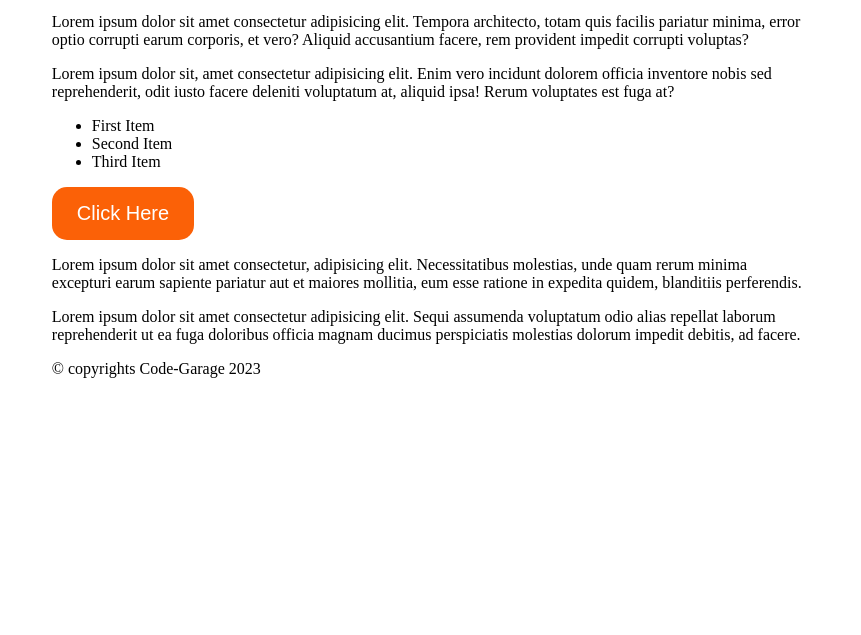
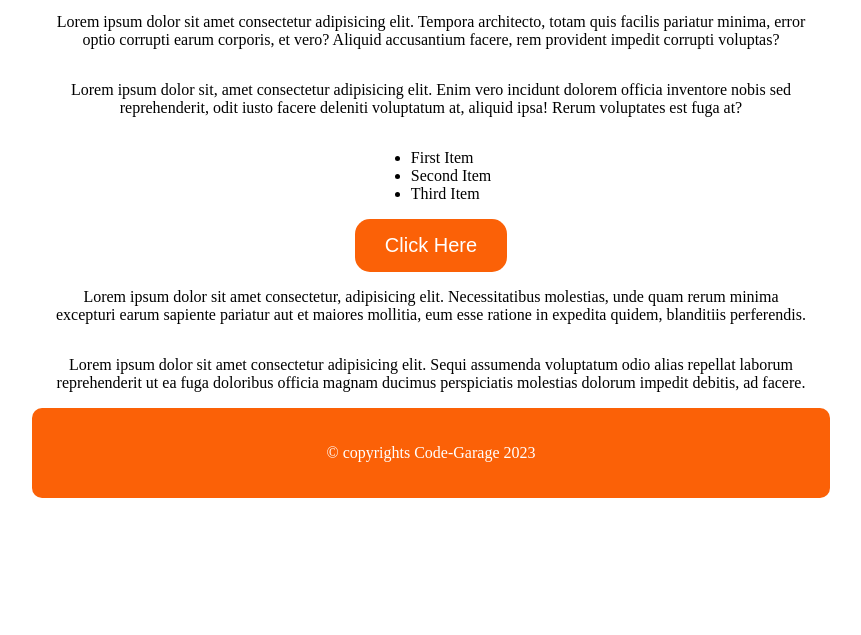
Before and after one commit to Zodiac-W/zod, a plain HTML site: page index.html in a window 1280 px wide. Shown: the part 165-800 px from the top of the page, without its empty margins (209-1070 px from the left). Drawn offline with Linux system fonts and the light colour scheme.

Commit message:
Readding the flex and footer

```diff
--- a/style.css
+++ b/style.css
@@ -1,6 +1,9 @@
 .container {
   width: 60%;
   margin: 0 auto;
+  display: flex;
+  flex-direction: column;
+  align-items: center;
 }
 
 #btn {
@@ -10,6 +13,7 @@
   border: 0;
   color: #fff;
   font-size: 20px;
+  width: 20%;
 }
 
 header {
@@ -17,4 +21,18 @@ header {
   color: #fff;
   text-align: center;
   padding: 20px;
+  width: 100%;
 }
+
+footer {
+  text-align: center;
+  background-color: #fb6107;
+  color: #fff;
+  padding: 20px;
+  border-radius: 10px;
+  width: 100%;
+}
+
+p {
+  text-align: center;
+}
```
